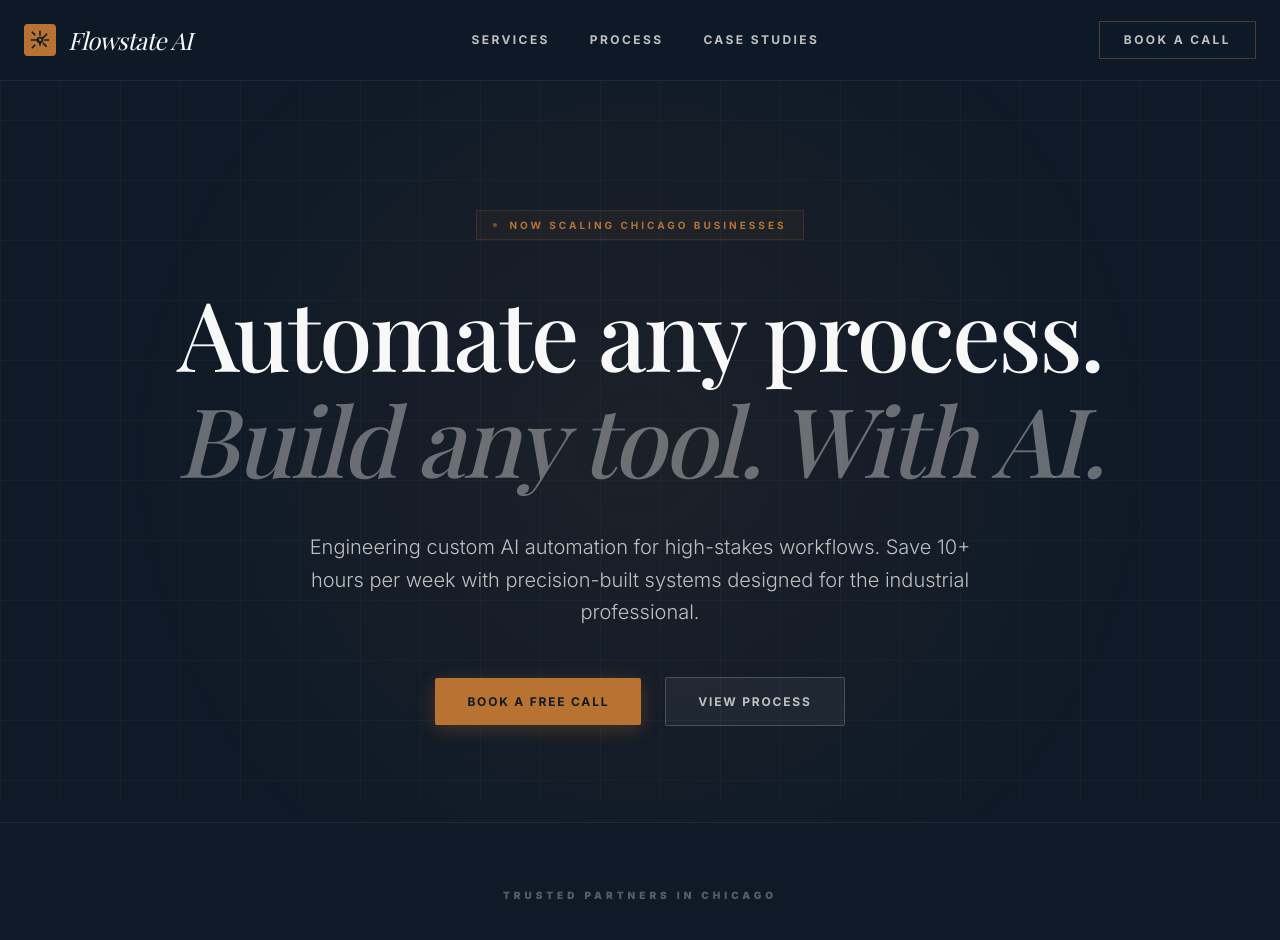
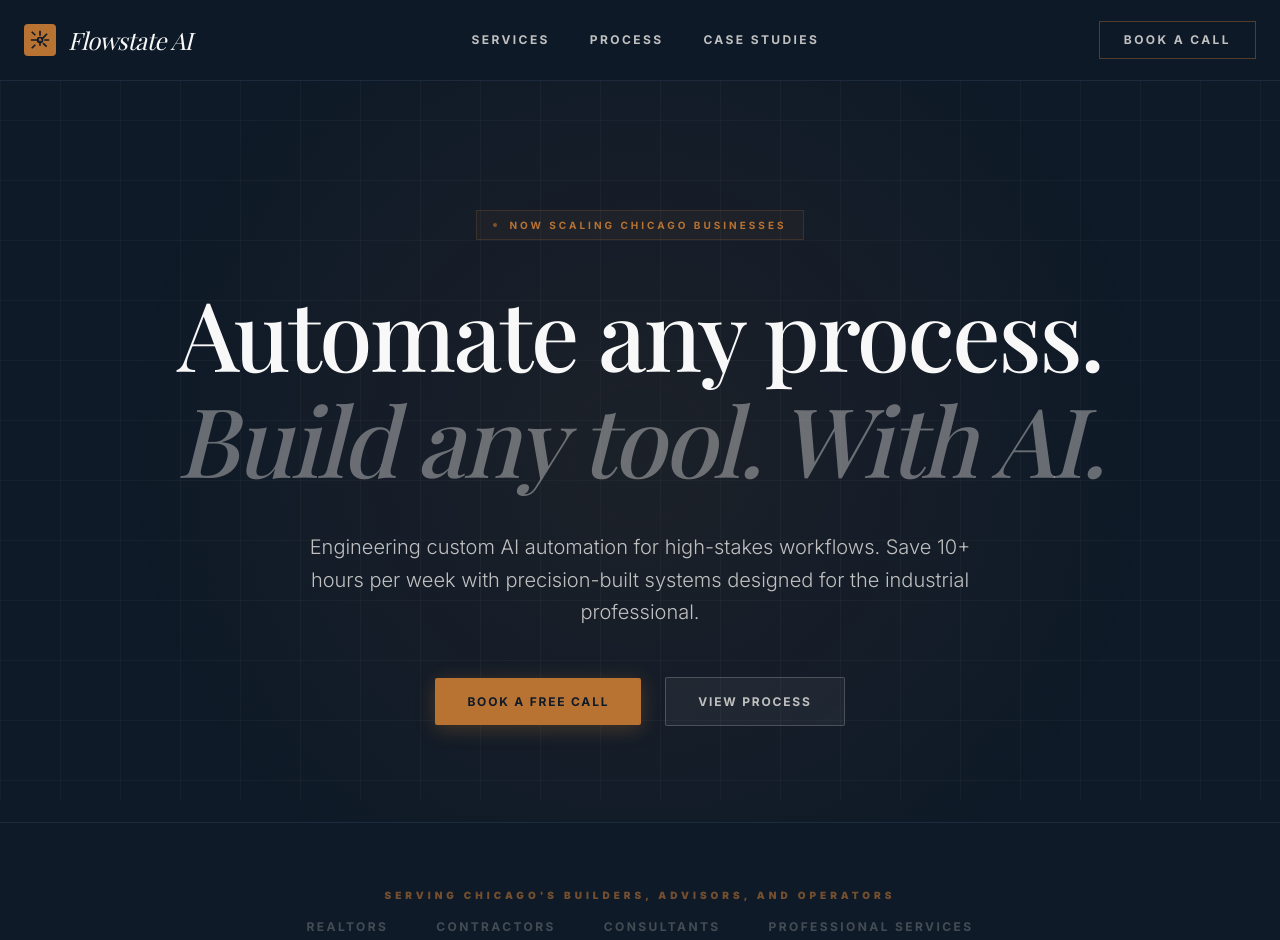
Before and after one commit to blakehenkel24-eng/flowstate-ai, a Next.js app: page / in a window 1280 px wide. Shown: the top 940 px of the page. Built offline with nearby package versions, Linux system fonts and the light colour scheme.

Commit message:
Update industries section - replace fake partners with real industries

```diff
--- a/src/app/page.tsx
+++ b/src/app/page.tsx
@@ -75,14 +75,14 @@ function TrustLogos() {
   return (
     <section className="py-16 border-t border-[#1C2A3C]">
       <div className="max-w-6xl mx-auto px-6">
-        <p className="text-[#C0C0C0]/40 text-[10px] uppercase tracking-[0.4em] font-black mb-8 text-center">
-          Trusted Partners in Chicago
+        <p className="text-[#B87333]/60 text-[10px] uppercase tracking-[0.4em] font-black mb-4 text-center">
+          Serving Chicago&apos;s Builders, Advisors, and Operators
         </p>
-        <div className="flex flex-wrap justify-center gap-12 opacity-40 hover:opacity-80 transition-opacity">
-          <span className="font-serif text-2xl italic tracking-tighter text-[#F8F8F8]">REALTORS®</span>
-          <span className="font-serif text-2xl italic tracking-tighter text-[#F8F8F8]">CONSTRUCT_CO</span>
-          <span className="font-serif text-2xl italic tracking-tighter text-[#F8F8F8]">CHI_CONSULT</span>
-          <span className="font-serif text-2xl italic tracking-tighter text-[#F8F8F8]">PRO_SERVICE</span>
+        <div className="flex flex-wrap justify-center gap-8 md:gap-12 opacity-50 hover:opacity-90 transition-opacity">
+          <span className="text-xs font-bold uppercase tracking-[0.2em] text-[#C0C0C0]/60">REALTORS</span>
+          <span className="text-xs font-bold uppercase tracking-[0.2em] text-[#C0C0C0]/60">CONTRACTORS</span>
+          <span className="text-xs font-bold uppercase tracking-[0.2em] text-[#C0C0C0]/60">CONSULTANTS</span>
+          <span className="text-xs font-bold uppercase tracking-[0.2em] text-[#C0C0C0]/60">PROFESSIONAL SERVICES</span>
         </div>
       </div>
     </section>
```
Also changed, not shown: 77 other files (tests, documents, lock files or other folders).
